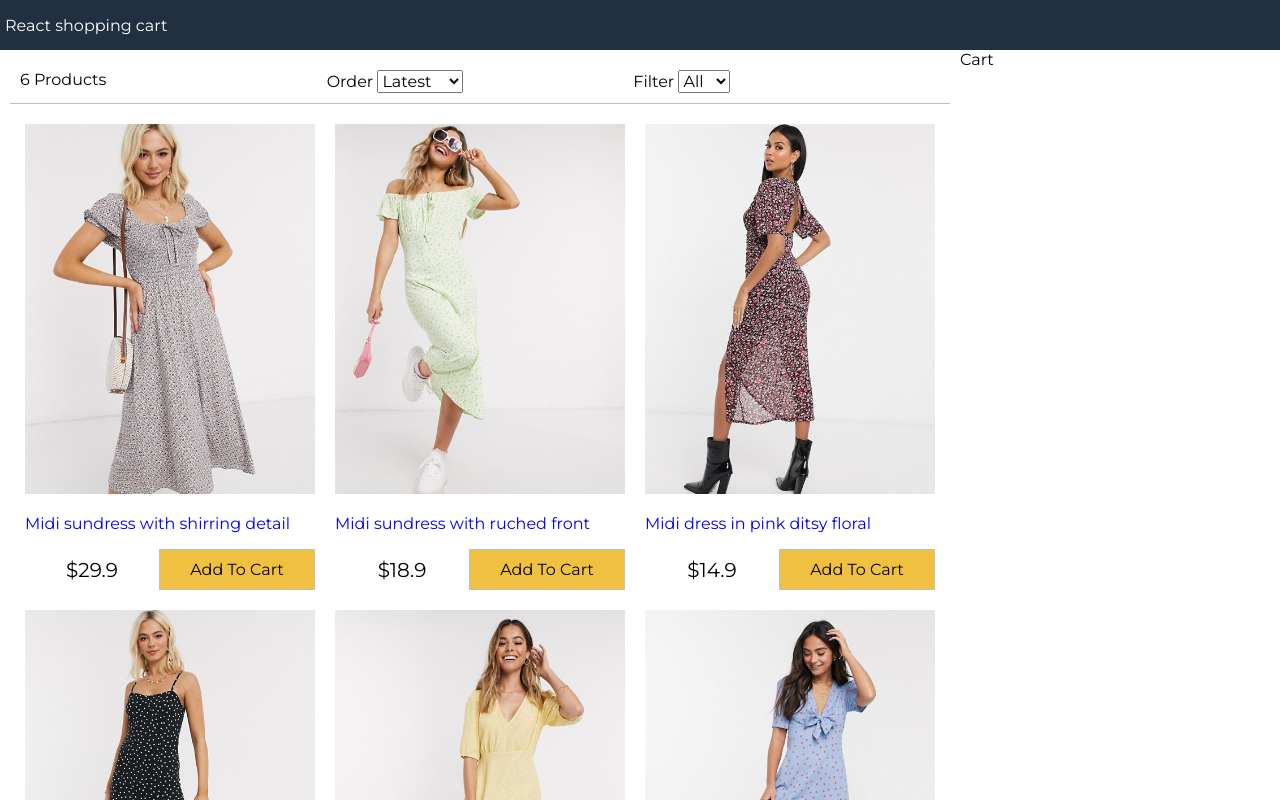
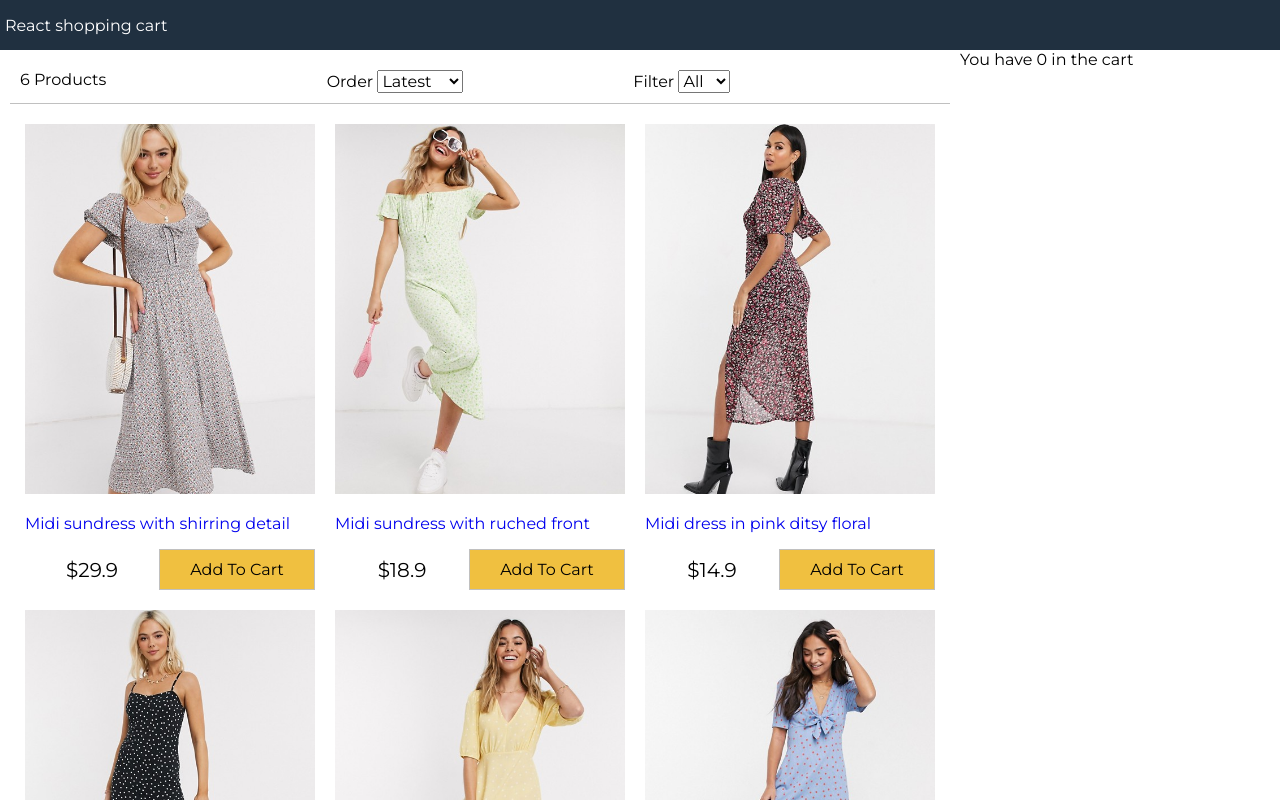
Before and after one commit to toivux8/react-redux-ecommerce, a React (Create React App) app: page / in a window 1280 px wide. Shown: the top 800 px of the page. Built offline with nearby package versions, Linux system fonts and the light colour scheme.

Commit message:
cart-count-products

```diff
--- a/src/App.js
+++ b/src/App.js
@@ -1,5 +1,6 @@
 // Test feature 1
 import React from "react";
+import Cart from "./components/Cart";
 import Filter from "./components/Filter";
 import Products from "./components/Products";
 import data from "./data.json"
@@ -9,9 +10,27 @@ class App extends React.Component {
     super();
     this.state = {
       products: data.products,
+      cartItems: [],
       size: "",
       sort: ""
     };
+  }
+
+  // Cart Items
+  addToCart = (product) => {
+    let alreadyInCart = false;
+    const cartItems = this.state.cartItems.slice();
+    cartItems.forEach((item) => {
+      if (item._id === product._id) {
+        item.count ++;
+        alreadyInCart = true;
+      }
+    });
+
+    if (!alreadyInCart) {
+      cartItems.push({ ...product, count: 1 })
+    }
+    this.setState({cartItems});
   }
 
   // function to handle sort and filter products
@@ -58,9 +77,14 @@ class App extends React.Component {
                 sortProducts={this.sortProducts}
                 filterProducts={this.filterProducts}
               />
-              <Products products={this.state.products} />
+              <Products
+                products={this.state.products}
+                addToCart={this.addToCart}
+              />
             </div>
-            <div className="sidebar">Cart</div>
+            <div className="sidebar">
+              <Cart cartItems={this.state.cartItems} />
+            </div>
           </div>
         </main>
         <footer>
--- /dev/null
+++ b/src/components/Cart.js
@@ -0,0 +1,14 @@
+import React, { Component } from 'react';
+
+export default class Cart extends Component {
+  render() {
+
+    const {cartItems} = this.props
+
+    return (
+        <div>
+            { cartItems === 0 ? <div className='cart cart-header'>Cart is empty</div> : <div className='cart cart-header'>You have {cartItems.length} in the cart</div>}
+        </div>
+    )
+  }
+}
--- a/src/components/Products.js
+++ b/src/components/Products.js
@@ -14,7 +14,7 @@ export default class Products extends Component {
                         </a>
                         <div className='product-price'>
                             <div>{formatCurrency(product.price)}</div>
-                            <button className='button primary'>Add To Cart</button>
+                            <button onClick={() => this.props.addToCart(product)} className='button primary'>Add To Cart</button>
                         </div>
                     </div>
                 </li>
```
